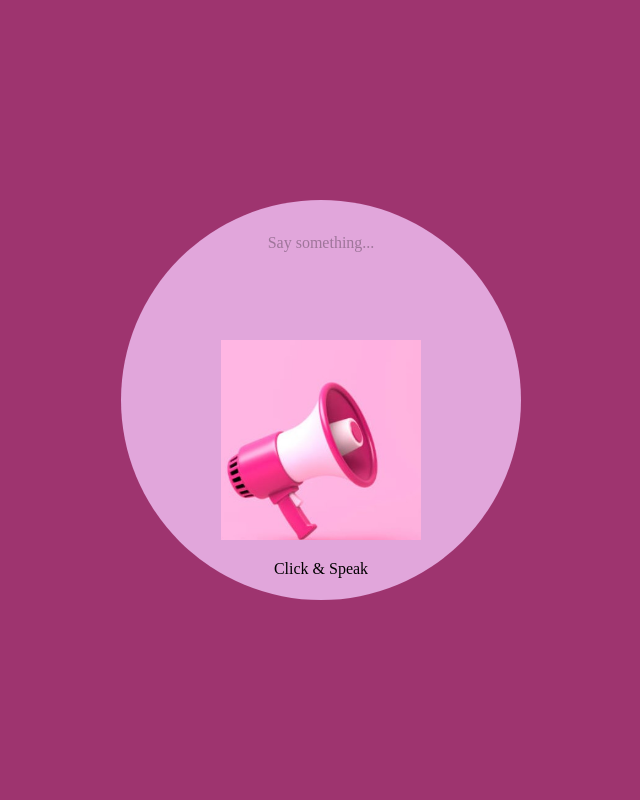
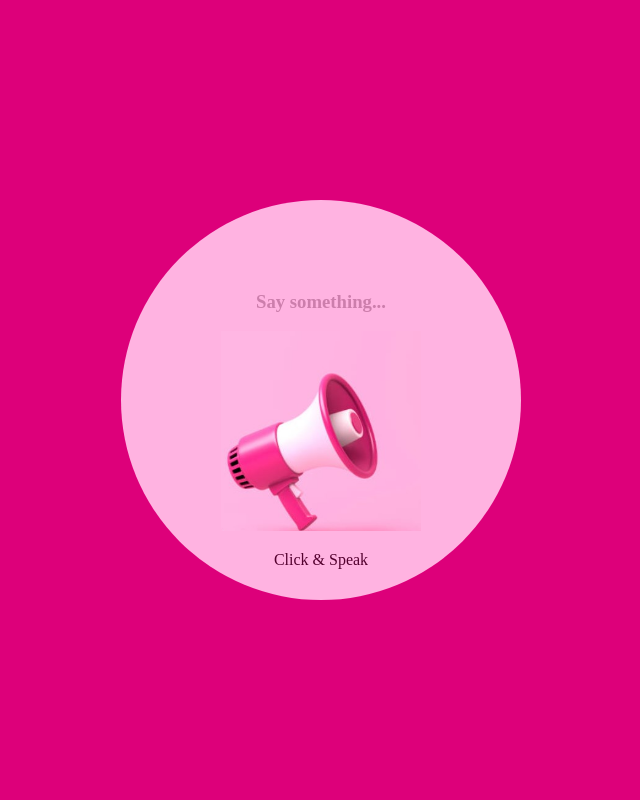
Before and after one commit to avirajmadkaiker/digitized-toll-collection, a Flask app: page /reporting in a window 1280 px wide. Shown: the whole page, without its empty margins (319-959 px from the left). Run offline with Flask 3, Linux system fonts and the light colour scheme.

Commit message:
UI enhancements

```diff
--- a/app.py
+++ b/app.py
@@ -4,28 +4,19 @@ import speech_recognition as sr
 app = Flask(__name__)
 
 @app.route('/reporting')
-def index():
+def reporting():
    image_path = url_for('static', filename='images/personal-voice-assistant-icon.jpg')
-   print('Request for main page received')
+   print('Request for reporting page received')
    return render_template('voice.html', image_path=image_path)
 
-@app.route('/speech_to_text', methods=['POST'])
-def speech_to_text():
-    try:
-        recognizer = sr.Recognizer()
-
-        with sr.Microphone() as source:
-            print("Listening...")
-            audio = recognizer.listen(source)
-
-        text = recognizer.recognize_google(audio)
-
+@app.route('/reports', methods=['POST'])
+def get_reports():
+   print('Request for get_reports page received')
+   try:
+        text = "text report"
         return jsonify({'text': text})
-
-    except sr.UnknownValueError:
-        return jsonify({'error': 'Speech recognition could not understand audio.'})
-    except sr.RequestError as e:
-        return jsonify({'error': f"Could not request results from Google Web Speech API; {e}"})
+   except sr.RequestError as e:
+        return jsonify({'error': f"Could not request results from DB; {e}"})
 
 if __name__ == '__main__':
     app.run(debug=True)
--- a/templates/voice.html
+++ b/templates/voice.html
@@ -11,7 +11,7 @@
             align-items: center;
             height: 100vh;
             margin: 0;
-            background-color: #9e346f;
+            background-color: #dd007a;
         }
 
         .container {
@@ -24,7 +24,7 @@
             border-radius: 50%;
             overflow: hidden;
             margin: 0 auto;
-            background: rgb(225, 166, 219);
+            background: #FFB3E1;
         }
 
         .round-image img {
@@ -47,11 +47,10 @@
 
 <div class="container" onclick="refreshPage()">
     <div class="round-image">
-        <br/>
-        <p class="blinking-text" id="output">Say something...</p>
         <br/><br/><br/><br/>
+        <h3 class="blinking-text" id="output" style="color: #53012e;">Say something...</h3>
         <img src="{{ image_path }}" alt="Round Image">
-        <p class="click">Click & Speak</p>
+        <p class="click" style="color: #53012e;">Click & Speak</p>
     </div>
 
 </div>
```
